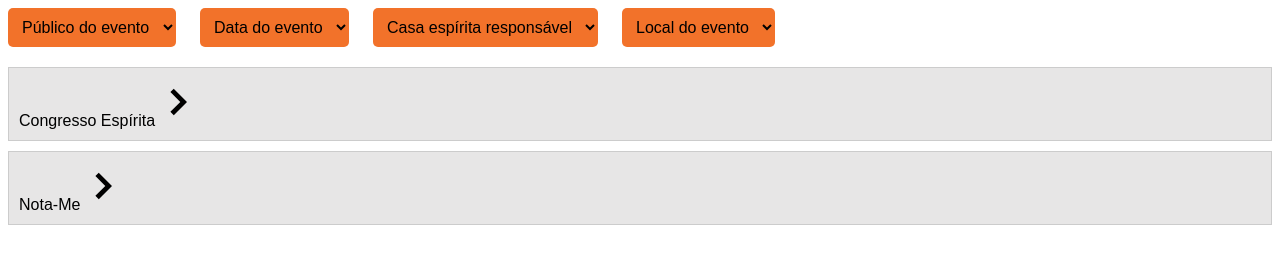
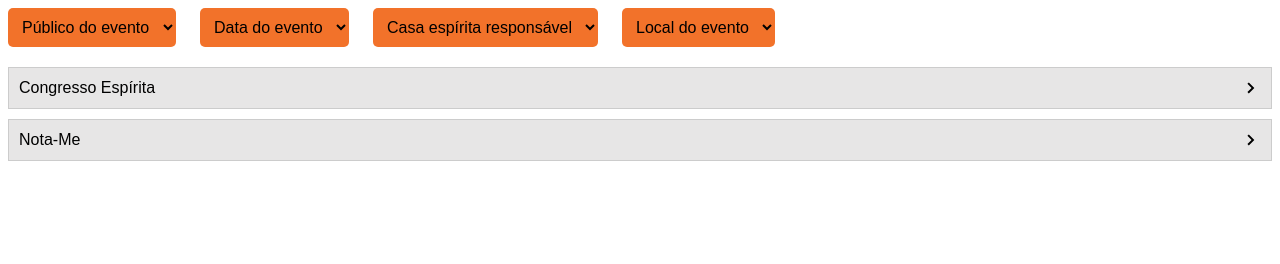
Before and after one commit to Luanmq/eventosFEDF, a plain HTML site: page index.html in a window 1280 px wide. Drawn offline with Linux system fonts and the light colour scheme.

Commit message:
arrumando icone

```diff
--- a/index.html
+++ b/index.html
@@ -17,8 +17,15 @@
   cursor: pointer; /* Altera o cursor para parecer um botão */
   text-align: left; /* Alinha o texto no início */
   text-transform: capitalize; /* Transforma o texto para ter a primeira letra maiúscula e o resto em minúsculas */
-  width: 100%; /* Subtrai o tamanho do ícone da largura total */
-  justify-content: space-between; /* Adiciona espaço entre os elementos */
+  width: 100%;
+  position: relative; /* Adiciona posição relativa para o ícone */
+  justify-content: space-between;
+  align-items: center;
+}
+
+.evento-btn img{
+  height: 20px;
+  width: 20px;
 }
 
 /* CSS para estilizar o menu de filtro */
@@ -170,7 +177,7 @@ function filtrarEventos() {
         (filtroData === "" || dataInicio === filtroData) &&
         (filtroCasaEspiritica === "" || casa === filtroCasaEspiritica) &&
         (filtroLocal === "" || local === filtroLocal)) {
-        btn.style.display = "block";
+        btn.style.display = "flex";
     } else {
       btn.style.display = "none";
     }
```
